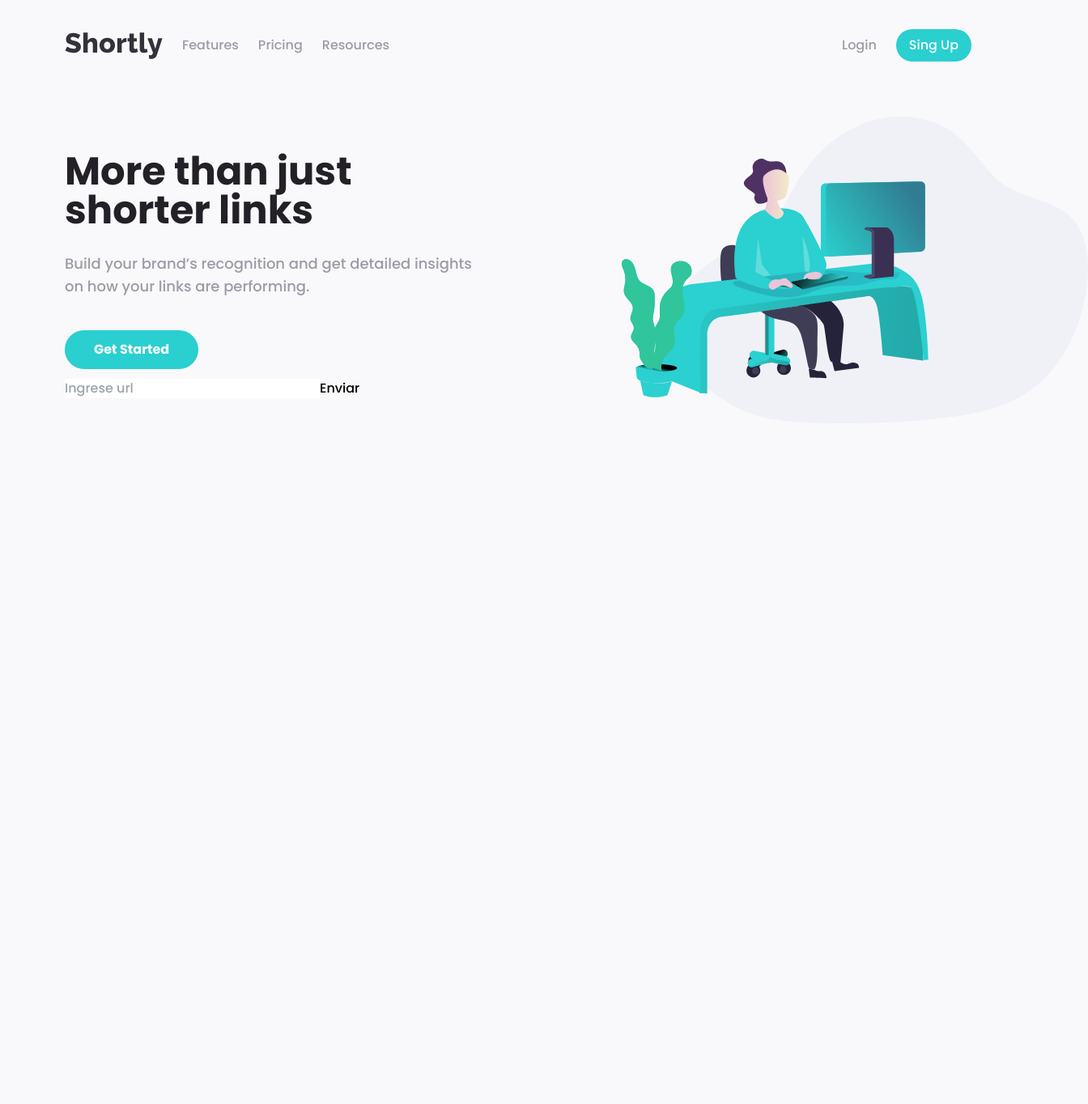
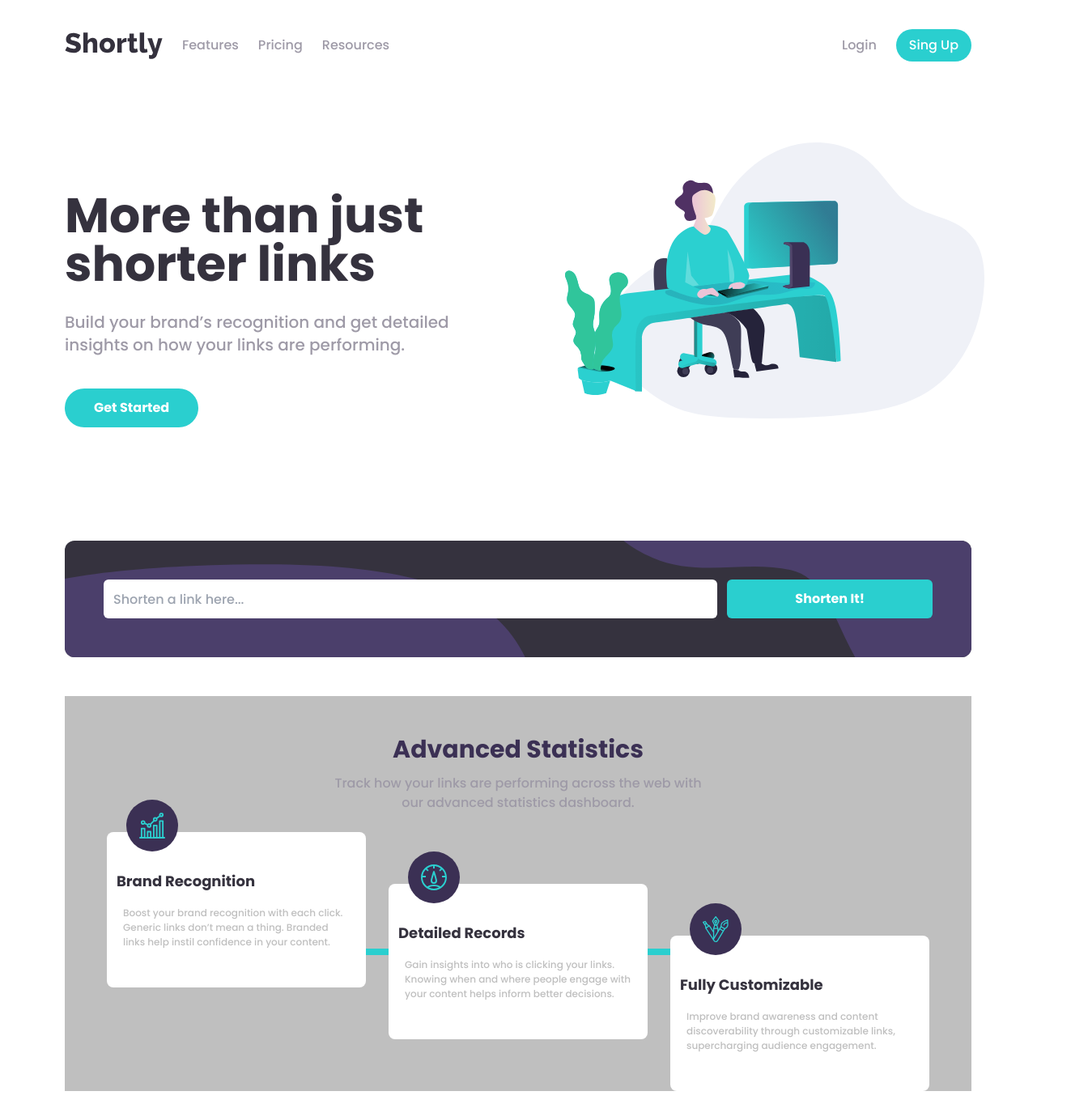
Before and after one commit to Fran3103/url-api, a React (Vite) app: page / in a window 1280 px wide. Shown: the whole page at 81% size, 1344 px wide, since content can reach past the window. Before the commit the page ends 800 px from the top, so only its background shows below. Built offline with nearby package versions, Linux system fonts and the light colour scheme; no server answers.

Commit message:
section terminada

```diff
--- a/src/App.jsx
+++ b/src/App.jsx
@@ -1,6 +1,7 @@
 import Formulario  from "./Components/Formulario"
 import Header from "./Components/Header"
 import NavBar from "./Components/NavBar"
+import Section from "./Components/Section"
 
 
 
@@ -14,12 +15,18 @@
 
 
   return (
-    <div className=" p-4 pt-9 w-full font-poppins xl:max-w-6xl lg:max-w-[980px] md:max-w-3xl m-auto relative">
+
+    <div className=" p-4 pt-9 w-screen font-poppins xl:max-w-6xl lg:max-w-[980px] md:max-w-3xl m-auto relative bg-white">
 
 
-      <NavBar/>
-      <Header/>
+        <NavBar/>
+        <Header/>
+
       <Formulario/>
+
+        <Section/>
+
+
     </div>
 
   )
--- a/src/Components/Formulario.jsx
+++ b/src/Components/Formulario.jsx
@@ -1,7 +1,8 @@
 import { useState } from "react"
 import { useEffect } from "react"
 
-
+import bg from '../assets/images/bg-shorten-mobile.svg'
+import bgDesk from '../assets/images/bg-shorten-desktop.svg'
 const Formulario = () => {
 
     const [links, setLinks]= useState()
@@ -26,10 +27,12 @@
   return (
 
 
-    <div>
-        <form action=""  onSubmit={shorten}>
-            <input type="text" name="url" placeholder="Ingrese url"/>
-            <button type="submit"  >Enviar</button>
+    <div className="bg-DarkBlue w-full p-6 rounded-xl relative z-10 overflow-hidden lg:p-12  ">
+      <img src={bg} alt="bg" className="absolute top-0 -right-2 z-0 rounded-e-xl lg:hidden" />
+      <img src={bgDesk} alt="bgDesktop" className="absolute top-0 left-0 w-full z-0 rounded-e-xl hidden lg:block" />
+        <form action=""  onSubmit={shorten} className="flex flex-col justify-center items-center gap-3 z-20 relative  lg:flex-row ">
+            <input type="text" name="url" placeholder="Shorten a link here..." className="w-full rounded-md h-12 p-3 lg:w-3/4"/>
+            <button type="submit" className='px-9 py-3 w-full  font-bold bg-cyan text-white rounded-md  lg:w-1/4 ' > Shorten It!</button>
         </form>
 
         <a href={URL} target="_blank" rel="noopener noreferrer">{links && links.full_short_link}</a>
--- a/src/Components/Header.jsx
+++ b/src/Components/Header.jsx
@@ -2,12 +2,12 @@
 
 const Header = () => {
   return (
-    <div className='w-full m-auto mt-16 flex flex-col justify-center items-center lg:flex  lg:justify-between lg:items-start '>
-        <img src={img} alt="img" className='max-w-xl  lg:absolute lg:-right-32 top-36 '  />
+    <div className='w-full m-auto mt-1 flex flex-col justify-center items-center md:flex  md:justify-between md:items-start  '>
+        <img src={img} alt="img" className='max-w-xl  md:-right-0 top-16 md:w-[40%] w-full lg:w-[45%] lg:top-44 sm:w-full md:top-40   relative md:absolute m-auto z-0'  />
 
-        <div className='flex flex-col justify-center items-center px-4 mt-4 gap-4 lg:px-0 max-w-lg lg:items-start lg:gap-7  '>
-          <h1 className='text-5xl mx-4 text-center font-semibold text-DarkViolet  lg:text-left lg:mt-8 lg:mx-0'>More than just shorter links</h1>
-          <p className='text-lg text-GrayiViolet mx-4 text-center lg:text-left  lg:mx-0'> Build your brand’s recognition and get detailed insights  on how your links are performing.</p>
+        <div className='flex flex-col justify-center items-center px-4  gap-4 md:px-0 max-w-lg md:items-start mb-24 lg:gap-7 mt-36 md:mt-24 sm:mt-48 lg:mb-32 lg:mt-36'>
+          <h1 className='text-4xl  text-center font-semibold text-DarkBlue  md:text-left md:mt-3 md:mr-[140px] lg:mr-0 lg:text-6xl'>More than just shorter links</h1>
+          <p className='text-lg text-GrayiViolet  text-center md:text-left  md:mr-6 lg:mr-0 lg:text-xl'> Build your brand’s recognition and get detailed insights  on how your links are performing.</p>
           <button className='px-9 py-3 my-3 font-bold bg-cyan text-white rounded-3xl  '>Get Started</button>
 
         </div>
--- a/src/Components/NavBar.jsx
+++ b/src/Components/NavBar.jsx
@@ -18,7 +18,7 @@
                 <img src={logo} alt="logo" />
             <AiOutlineMenu className='w-6 h-6 cursor-pointer' onClick={click}/>
                 </div>
-                <div className= {hidden ?'rounded-xl w-full  text-white/80 font-bold px-6 bg-darkViolet text-center text-xl  py-9 gap-4 absolute top-16  left-0 flex flex-col duration-[800ms]  transition-all ease-in-out': 'rounded-xl w-full  text-Grays bold px-6 bg-darkViolet text-center text-2xl  py-9 gap-4 absolute -left-[800px] top-16  flex flex-col duration-[1000ms]  transition-all ease-in-out'  }>
+                <div className= {hidden ?'rounded-xl w-full  text-white/80 font-bold px-6 bg-darkViolet text-center text-xl z-10 py-9 gap-4 absolute top-16  left-0 flex flex-col duration-[1000ms]  transition-all ease-in-out': 'rounded-xl w-full  text-Grays bold px-6 bg-darkViolet text-center text-2xl z-10 py-9 gap-4 absolute -left-[800px] top-16  flex flex-col duration-[1000ms]  transition-all ease-in-out'  }>
                     <nav className='flex flex-col gap-7' >
                             <ul>
                                 <li className='hover:text-gray-400 duration-150'>
--- /dev/null
+++ b/src/Components/Section.jsx
@@ -0,0 +1,55 @@
+import img1 from '../assets/images/icon-brand-recognition.svg'
+import img2 from '../assets/images/icon-detailed-records.svg'
+import img3 from '../assets/images/icon-fully-customizable.svg'
+
+const Section = () => {
+  return (
+    <div className='w-full'>
+
+        <div className='w-full text-center mt-12 flex flex-col gap-6  bg-Grays  '>
+            <div >
+                <h2 className='text-3xl text-darkViolet font-bold mb-3 mt-12'>Advanced Statistics</h2>
+                <p className='text-md text-GrayiViolet md:w-[470px] md:m-auto mx-4 mt-6'>Track how your links are performing across the web with our advanced statistics dashboard.</p>
+            </div>
+            <div className='md:flex md:gap-7 md:justify-center  relative '>
+                <div className='flex flex-col justify-center items-center gap-4 bg-white  mt-16 md:text-left relative  md:items-start md:w-[320px] md:h-48 md:z-20 md:mt-0 md:[400px] md:p-3 rounded-lg'>
+                    <div className='bg-darkViolet -mt-16 w-20 h-20  p-4 rounded-full md:absolute md:top-6 md:left-6 relative  md:w-16 md:h-16 '>
+                        <img className='m-auto' src={img1} alt="Brand" />
+                    </div>
+                    <h3 className='text-2xl text-DarkBlue font-semibold md:text-lg '>Brand Recognition</h3>
+                    <p className='text-Grays mx-2 md:text-[12px] '>Boost your brand recognition with each click. Generic links don’t mean a thing. Branded links help instil confidence in your content.</p>
+
+                </div>
+
+
+
+                <div className='w-2 h-96 hidden absolute top-72 left-56  bg-cyan m-auto -mb-12 md:w-full md:max-w-4xl md:h-2 md:top-36  md:left-0 lg:left-[52px] md:block ' ></div>
+
+                <div className='flex flex-col justify-center items-center gap-4 bg-white  mt-16 md:text-left relative  md:items-start md:w-[320px] md:h-48 md:z-20 md:mt-16 md:[400px] md:p-3 rounded-lg'>
+                    <div  className='bg-darkViolet -mt-16 w-20 h-20  p-4 rounded-full md:absolute md:top-6 md:left-6 relative  md:w-16 md:h-16 '>
+                        <img className='m-auto ' src={img2} alt="detailed" />
+                        <div className='w-2 h-10 absolute -top-10 left-9   z-0 bg-cyan   md:hidden ' ></div>
+                    </div>
+                    <h3 className='text-2xl text-DarkBlue font-semibold md:text-lg '>Detailed Records</h3>
+                    <p className='text-Grays mx-2 md:text-[12px] '>Gain insights into who is clicking your links. Knowing when and where people engage with your content helps inform better decisions.</p>
+
+                </div>
+
+
+
+                <div className='flex flex-col justify-center items-center gap-4 bg-white  mt-16 md:text-left relative  md:items-start md:w-[320px] md:h-48 md:z-20 md:mt-32 md:[400px] md:p-3 rounded-lg'>
+                    <div  className='bg-darkViolet -mt-16 w-20 h-20  p-4 rounded-full md:absolute md:top-6 md:left-6 relative  md:w-16 md:h-16 '>
+                        <img className='m-auto' src={img3} alt="fully" />
+                        <div className='w-2 h-10 absolute -top-10 left-9   z-0 bg-cyan   md:hidden ' ></div>
+                    </div>
+                    <h3 className='text-2xl text-DarkBlue font-semibold md:text-lg'>Fully Customizable</h3>
+                    <p className='text-Grays mx-2 md:text-[12px]  '>Improve brand awareness and content discoverability through customizable links, supercharging audience engagement.</p>
+
+                </div>
+            </div>
+        </div>
+    </div>
+  )
+}
+
+export default Section
--- a/src/index.css
+++ b/src/index.css
@@ -5,8 +5,8 @@
   @import url('https://fonts.googleapis.com/css2?family=Poppins:wght@500;700&display=swap');
 
 body{
-    background-color: hsl(240, 25%, 98%);
-
+    background-color:white;
+    overflow-x: hidden;
 }
 
 *{
```
